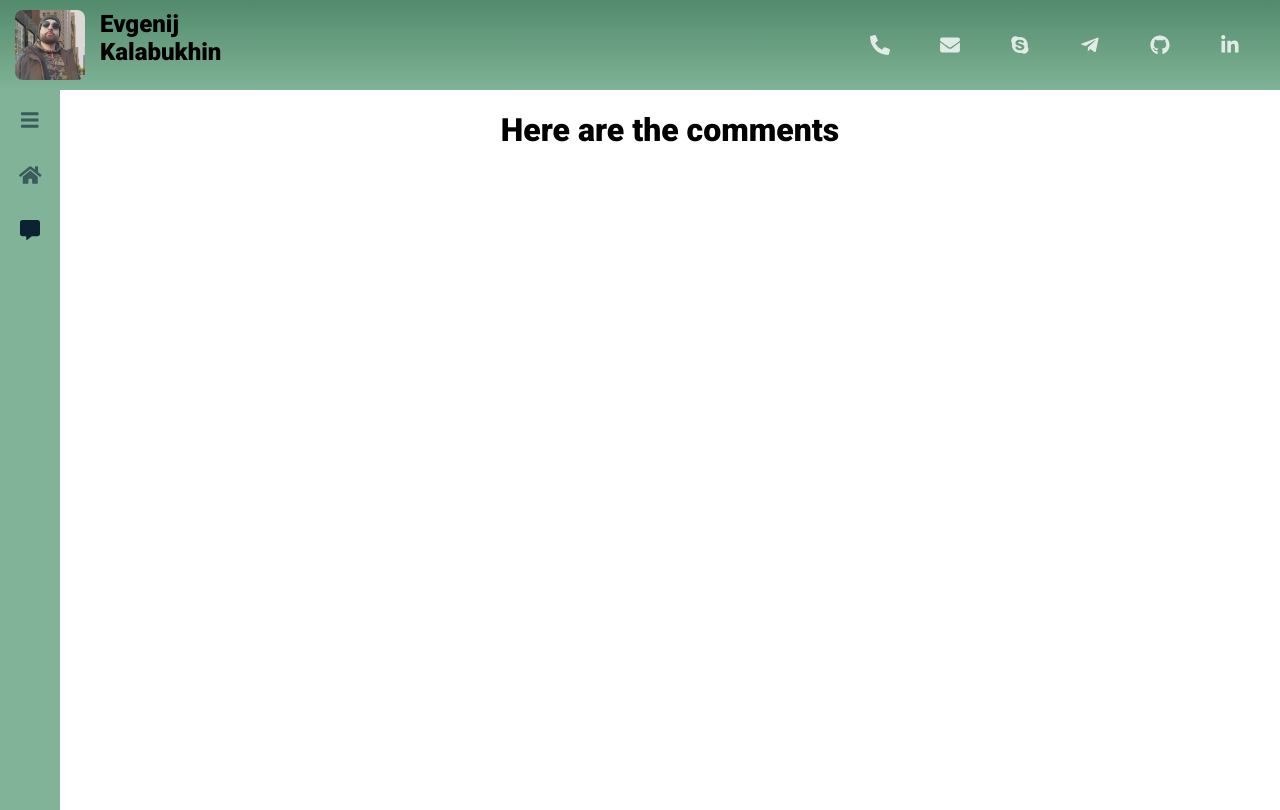
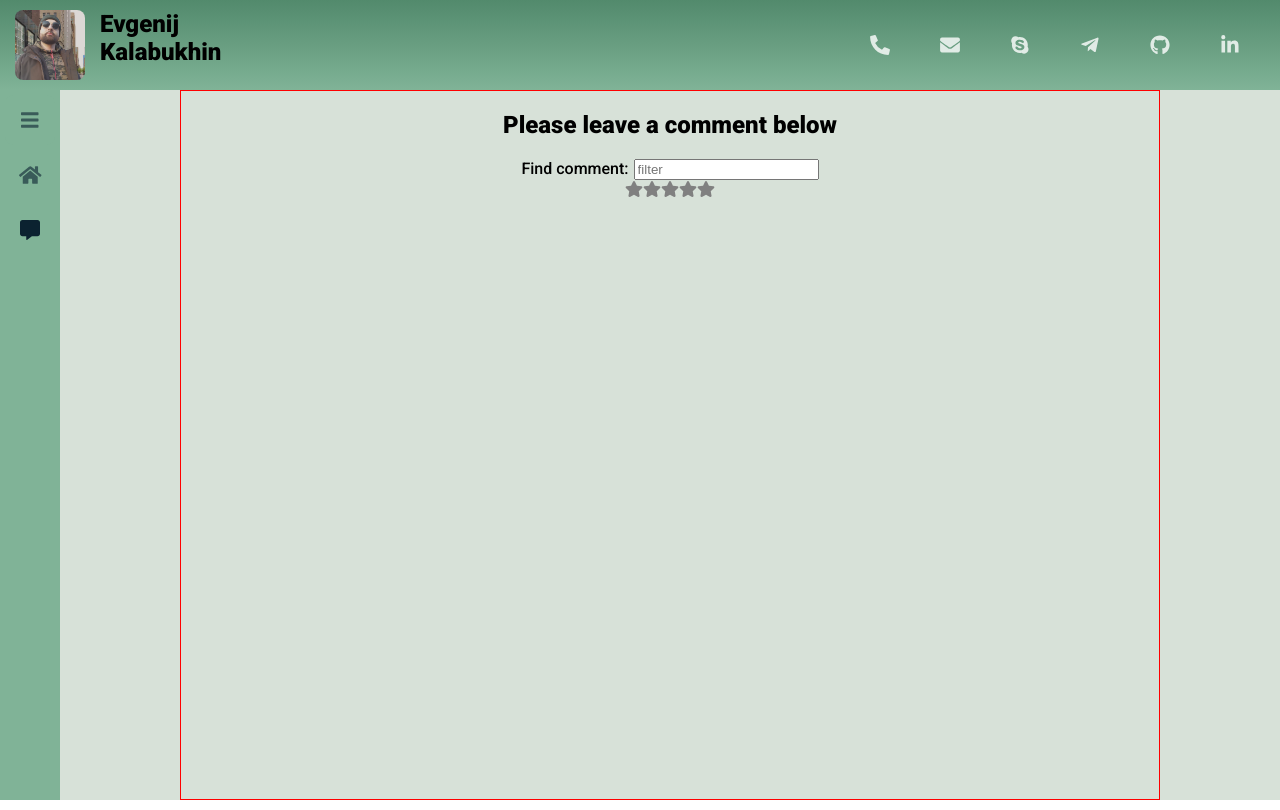
Before and after one commit to EK-machine/promo, a React (Create React App) app: page /main/comment in a window 1280 px wide. Built offline with nearby package versions, Linux system fonts and the light colour scheme.

Commit message:
created a star reating component

```diff
--- /dev/null
+++ b/src/components/StarRate.jsx
@@ -0,0 +1,38 @@
+import React, { useState } from 'react';
+import './starrate.css';
+import { faStar } from '@fortawesome/free-solid-svg-icons';
+import { FontAwesomeIcon } from '@fortawesome/react-fontawesome';
+
+function StarRate() {
+  const [isRated, setIsRated] = useState(null);
+  const [isHovered, setIsHovered] = useState(null);
+
+  return (
+    <div className="star__container">
+      {[...Array(5)].map((star, ind) => {
+        const ratingValue = ind + 1;
+        return (
+          <label>
+            <input
+              id="star__rate-item"
+              className="star__input"
+              type="radio"
+              name="rating"
+              value={ratingValue}
+              onClick={() => setIsRated(ratingValue)}
+            />
+            <FontAwesomeIcon
+              className="star__icon"
+              color={ratingValue <= (isHovered || isRated) ? 'gold' : 'grey'}
+              icon={faStar}
+              onMouseEnter={() => setIsHovered(ratingValue)}
+              onMouseLeave={() => setIsHovered(null)}
+            />
+          </label>
+        );
+      })}
+    </div>
+  );
+}
+
+export default StarRate;
--- /dev/null
+++ b/src/components/starrate.css
@@ -0,0 +1,14 @@
+.star__container {
+  display: flex;
+  justify-content: center;
+  align-items: center;
+}
+
+.star__input {
+  display: none;
+}
+
+.star__icon {
+  cursor: pointer;
+  transition: color 200ms;
+}
--- a/src/index.css
+++ b/src/index.css
@@ -15,6 +15,7 @@ body {
   --preheader-btn-border-color: #3a614c;
   --sidebar-background-color: #80b397;
   --sidebar-background-hover-color: #3d6650;
+  --comment-page-background-color: #d7e1d8;
   --active-color: #0b2230;
   --active-text-color: #fff;
 }
--- a/src/pages/CommentPage.jsx
+++ b/src/pages/CommentPage.jsx
@@ -1,6 +1,39 @@
 import React from 'react';
+import './commentpage.css';
+import StarRate from '../components/StarRate';
 
 function CommentPage() {
-  return <h1>Here are the comments</h1>;
+  return (
+    <div className="comment__page">
+      <div className="comment__container">
+        <section className="comment__title-section">
+          <h1>Please leave a comment below</h1>
+        </section>
+        <section className="comment__filter-section">
+          <form action="comment__filter-form">
+            <label
+              className="comment__filter-label"
+              htmlFor="comment__filter-input"
+            >
+              Find comment:
+              <input
+                className="comment__filter-input"
+                type="text"
+                placeholder="filter"
+                id="comment__filter-input"
+              />
+            </label>
+          </form>
+        </section>
+        <section className="comment__comments-section">
+          <div className="comment__item">
+            <div className="comment__item-rating">
+              <StarRate />
+            </div>
+          </div>
+        </section>
+      </div>
+    </div>
+  );
 }
 export default CommentPage;
--- a/src/pages/HomePage.jsx
+++ b/src/pages/HomePage.jsx
@@ -1,16 +1,18 @@
 import React from 'react';
 import './homepage.css';
-import {
-  faHtml5,
-  faCss3Alt,
-  faJsSquare,
-  faReact,
-} from '@fortawesome/free-brands-svg-icons';
-import { FontAwesomeIcon } from '@fortawesome/react-fontawesome';
+// import {
+//   faHtml5,
+//   faCss3Alt,
+//   faJsSquare,
+//   faReact,
+// } from '@fortawesome/free-brands-svg-icons';
+// import { FontAwesomeIcon } from '@fortawesome/react-fontawesome';
 
 function HomePage() {
   return (
     <div className="home__page">
+      <h1>Homepage</h1>
+      {/*
       <div className="home__container">
         <div className="home__main-container home__page-item">
           <div className="home__avatar">
@@ -157,7 +159,6 @@ function HomePage() {
             />
           </div>
         </div>
-        {/*
         <div className="home__experiance-container  home__page-item">
           <h1 className="home__h1">Work experiance</h1>
           <div className="home__experiance-item">
@@ -208,8 +209,8 @@ function HomePage() {
               «RWD» LLC. Position: Client manager.
             </p>
           </div>
-        </div> */}
-      </div>
+        </div>
+      </div> */}
     </div>
   );
 }
--- /dev/null
+++ b/src/pages/commentpage.css
@@ -0,0 +1,22 @@
+.comment__page {
+  background-color: var(--main-background-color);
+  margin: 0;
+  padding: 0;
+  display: flex;
+  justify-content: center;
+  height: 100%;
+  background-color: var(--comment-page-background-color);
+}
+
+.comment__container {
+  display: flex;
+  flex-direction: column;
+  width: 980px;
+  /* границы сделаны для видимости и будут удалены */
+  border: 1px solid red;
+  box-sizing: border-box;
+}
+
+.comment__filter-input {
+  margin-left: 5px;
+}
--- a/src/pages/maincontentcontainer.css
+++ b/src/pages/maincontentcontainer.css
@@ -1,5 +1,6 @@
 .grid__main-container {
   display: grid;
+  overflow: hidden;
   height: 100vh;
   grid-template-areas:
     'header header'
```
